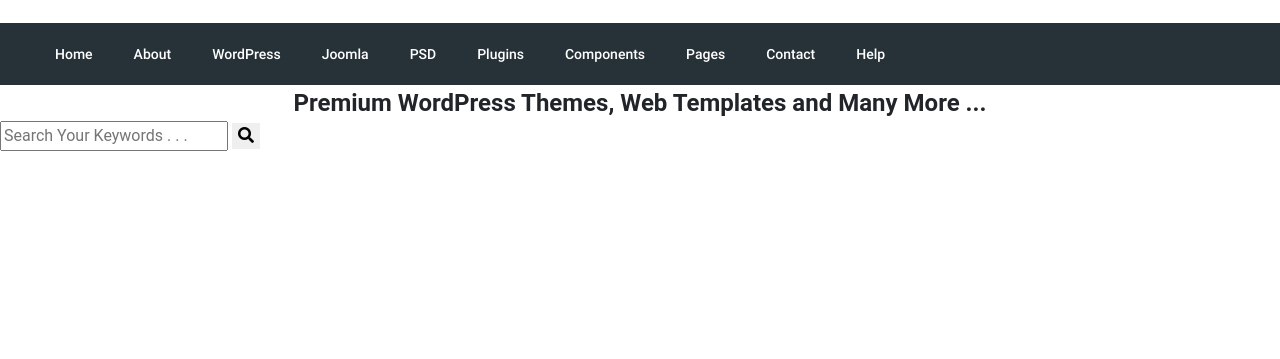
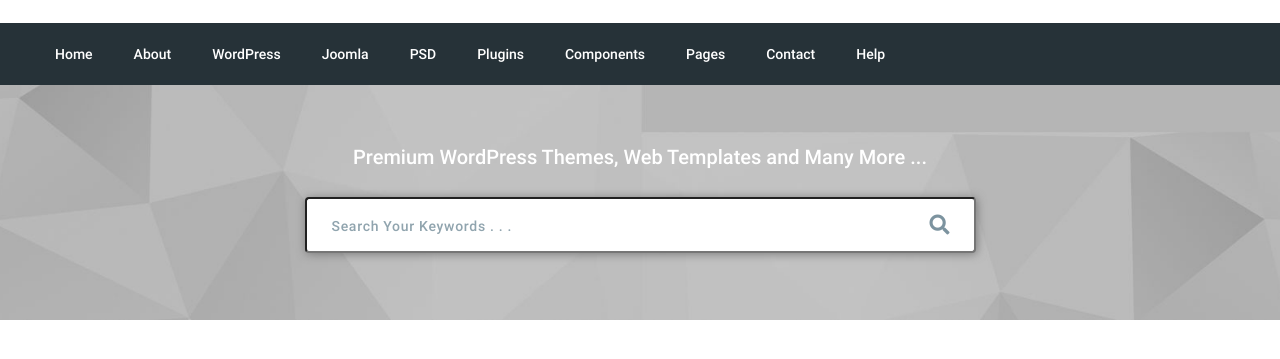
Before and after one commit to Olga-Grichanovskaya/project-STORE, a website: page app/all-items.html in a window 1280 px wide. Shown: the part 77-436 px from the top of the page. Drawn offline with nearby package versions, Linux system fonts and the light colour scheme.

Commit message:
create home_page and add inner style

```diff
--- a/app/css/style.css
+++ b/app/css/style.css
@@ -193,5 +193,101 @@
 	margin-left: 37px;
 }
 /*=== Header end ===*/
+/*==== Main start ====*/
+/*=== Inner start ===*/
+.inner {
+	background: url(../img/bg-inner.jpg) no-repeat center / cover;
+	padding: 165px 0 170px;
+}
+.inner .inner-title {
+	font-family: 'robotobold', sans-serif;
+	font-size: 48px;
+	line-height: 30px;
+	color: #fff;
+	margin-bottom: 30px;
+}
+.inner .inner-subtitle {
+	margin-bottom: 50px;
+}
+.inner.small-inner .inner-subtitle {
+	margin-bottom: 25px;
+}
+.inner.small-inner {
+	background: url(../img/bg-inner-small.jpg) no-repeat center / cover;
+	padding: 57px 0 67px;
+}
+.inner .inner-subtitle,
+.inner.small-inner .inner-subtitle {
+	font-family: 'robotomedium', sans-serif;
+	font-size: 1.25rem;
+	line-height: 1.875rem;
+	color: #fff;
+	font-weight: normal;
+}
+.search-wrap {
+	max-width: 671px;
+	margin: 0 auto;
+	position: relative;
+}
+.search-wrap .search-input {
+	width: 100%;
+	padding-left: 25px;
+	padding-right: 50px;
+	background-color: #fff;
+	height: 56px;
+	-webkit-border-radius: 4px;
+	   -moz-border-radius: 4px;
+	        border-radius: 4px;
+	-webkit-box-shadow: 1px 1px 10px rgba(100, 100, 100, .75);
+	   -moz-box-shadow: 1px 1px 10px rgba(100, 100, 100, .75);
+	        box-shadow: 1px 1px 10px rgba(100, 100, 100, .75);
+}
+.search-input::-webkit-input-placeholder {
+	color:#90a4ae;
+	font-family: 'robotomedium', sans-serif;
+	font-size: .875rem;
+	line-height: 1.875rem;
+	letter-spacing: .05em;
+	font-weight: normal;
+}
+.search-input::-moz-placeholder          {
+	color:#90a4ae;
+	font-family: 'robotomedium', sans-serif;
+	font-size: .875rem;
+	line-height: 1.875rem;
+	letter-spacing: .05em;
+	font-weight: normal;
+	}/* Firefox 19+ */
+.search-input:-moz-placeholder           {
+	color:#90a4ae;
+	font-family: 'robotomedium', sans-serif;
+	font-size: .875rem;
+	line-height: 1.875rem;
+	letter-spacing: .05em;
+	font-weight: normal;
+	}/* Firefox 18- */
+.search-input:-ms-input-placeholder      {
+	color:#90a4ae;
+	font-family: 'robotomedium', sans-serif;
+	font-size: .875rem;
+	line-height: 1.875rem;
+	letter-spacing: .05em;
+	font-weight: normal;
+}
+.search-wrap .search-btn {
+	position: absolute;
+	right: 20px;
+	top: 50%;
+	-webkit-transform: translateY(-50%);
+	   -moz-transform: translateY(-50%);
+	    -ms-transform: translateY(-50%);
+	     -o-transform: translateY(-50%);
+	        transform: translateY(-50%);
+	background-color: transparent;
+	color: #7c939f;
+	font-size: 1.25rem;
+}
+/*=== Inner end ===*/
+/*==== Main end ==== */
 
 /*==== Custom style end ====*/
--- a/src/css/style.css
+++ b/src/css/style.css
@@ -185,5 +185,93 @@
 	margin-left: 37px;
 }
 /*=== Header end ===*/
+/*==== Main start ====*/
+/*=== Inner start ===*/
+.inner {
+	background: url(../img/bg-inner.jpg) no-repeat center / cover;
+	padding: 165px 0 170px;
+}
+.inner .inner-title {
+	font-family: 'robotobold', sans-serif;
+	font-size: 48px;
+	line-height: 30px;
+	color: #fff;
+	margin-bottom: 30px;
+}
+.inner .inner-subtitle {
+	margin-bottom: 50px;
+}
+.inner.small-inner .inner-subtitle {
+	margin-bottom: 25px;
+}
+.inner.small-inner {
+	background: url(../img/bg-inner-small.jpg) no-repeat center / cover;
+	padding: 57px 0 67px;
+}
+.inner .inner-subtitle,
+.inner.small-inner .inner-subtitle {
+	font-family: 'robotomedium', sans-serif;
+	font-size: 1.25rem;
+	line-height: 1.875rem;
+	color: #fff;
+	font-weight: normal;
+}
+.search-wrap {
+	max-width: 671px;
+	margin: 0 auto;
+	position: relative;
+}
+.search-wrap .search-input {
+	width: 100%;
+	padding-left: 25px;
+	padding-right: 50px;
+	background-color: #fff;
+	height: 56px;
+	border-radius: 4px;
+	box-shadow: 1px 1px 10px rgba(100, 100, 100, .75);
+}
+.search-input::-webkit-input-placeholder {
+	color:#90a4ae;
+	font-family: 'robotomedium', sans-serif;
+	font-size: .875rem;
+	line-height: 1.875rem;
+	letter-spacing: .05em;
+	font-weight: normal;
+}
+.search-input::-moz-placeholder          {
+	color:#90a4ae;
+	font-family: 'robotomedium', sans-serif;
+	font-size: .875rem;
+	line-height: 1.875rem;
+	letter-spacing: .05em;
+	font-weight: normal;
+	}/* Firefox 19+ */
+.search-input:-moz-placeholder           {
+	color:#90a4ae;
+	font-family: 'robotomedium', sans-serif;
+	font-size: .875rem;
+	line-height: 1.875rem;
+	letter-spacing: .05em;
+	font-weight: normal;
+	}/* Firefox 18- */
+.search-input:-ms-input-placeholder      {
+	color:#90a4ae;
+	font-family: 'robotomedium', sans-serif;
+	font-size: .875rem;
+	line-height: 1.875rem;
+	letter-spacing: .05em;
+	font-weight: normal;
+}
+.search-wrap .search-btn {
+	position: absolute;
+	right: 20px;
+	top: 50%;
+	transform: translateY(-50%);
+	background-color: transparent;
+	color: #7c939f;
+	font-size: 1.25rem;
+}
+/*=== Inner end ===*/
+/*==== Main end ==== */
 
 /*==== Custom style end ====*/
```
Also changed, not shown: app/index.html (added, +96 -0 lines), app/css/style.min.css.
